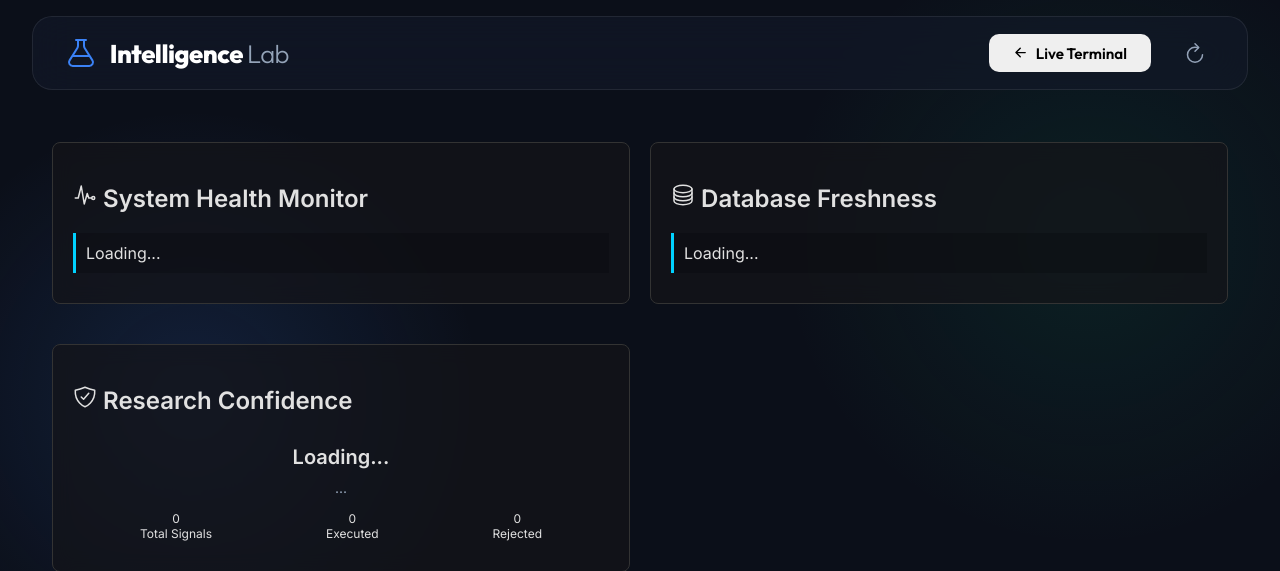
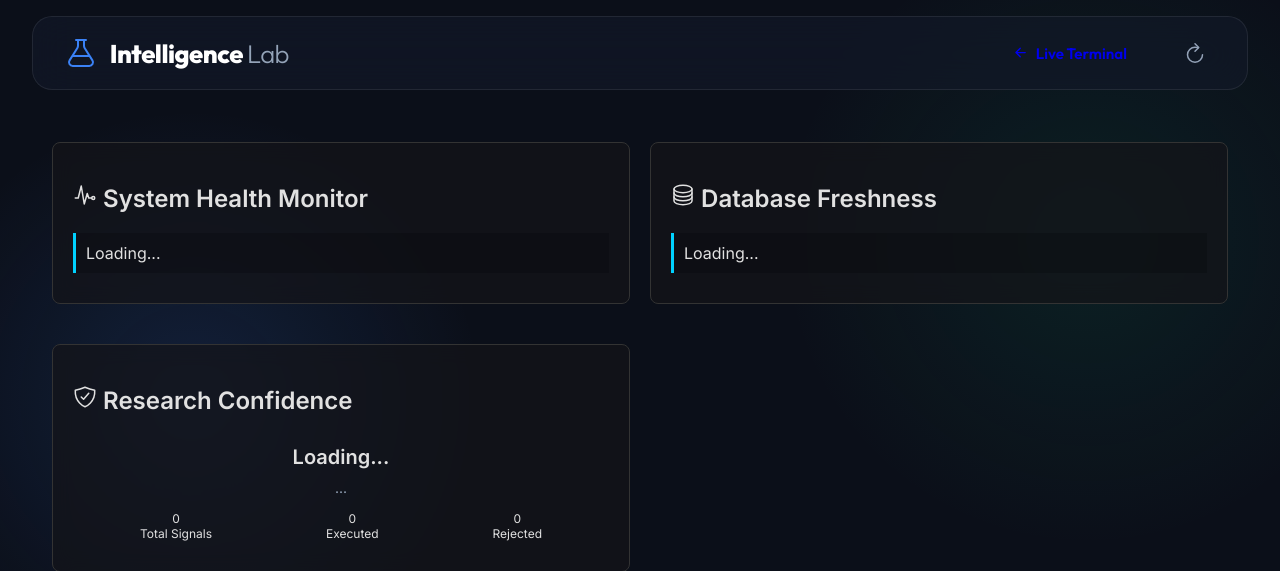
Before and after one commit to amarjeetsinghyd/options-quant-algo, a Flask app: page /intelligence_lab in a window 1280 px wide. Shown: the top 571 px of the page. Run offline with Flask 3, Linux system fonts and the light colour scheme; parts of the project's set-up code (start-up, migrations or seed data) failed here and were passed over.

Commit message:
Fix Live Terminal button link

```diff
--- a/src/web/templates/intelligence_lab.html
+++ b/src/web/templates/intelligence_lab.html
@@ -23,9 +23,9 @@
                 <h1>Intelligence <span>Lab</span></h1>
             </div>
             <div class="nav-controls">
-                <button class="btn" onclick="window.location.href='/'" title="Back to Live Terminal">
+                <a href="/" class="btn" title="Back to Live Terminal" style="text-decoration: none;">
                     <ion-icon name="arrow-back-outline"></ion-icon> Live Terminal
-                </button>
+                </a>
                 <button id="refresh-lab" class="icon-btn" title="Refresh Analytics">
                     <ion-icon name="refresh-outline"></ion-icon>
                 </button>
```
